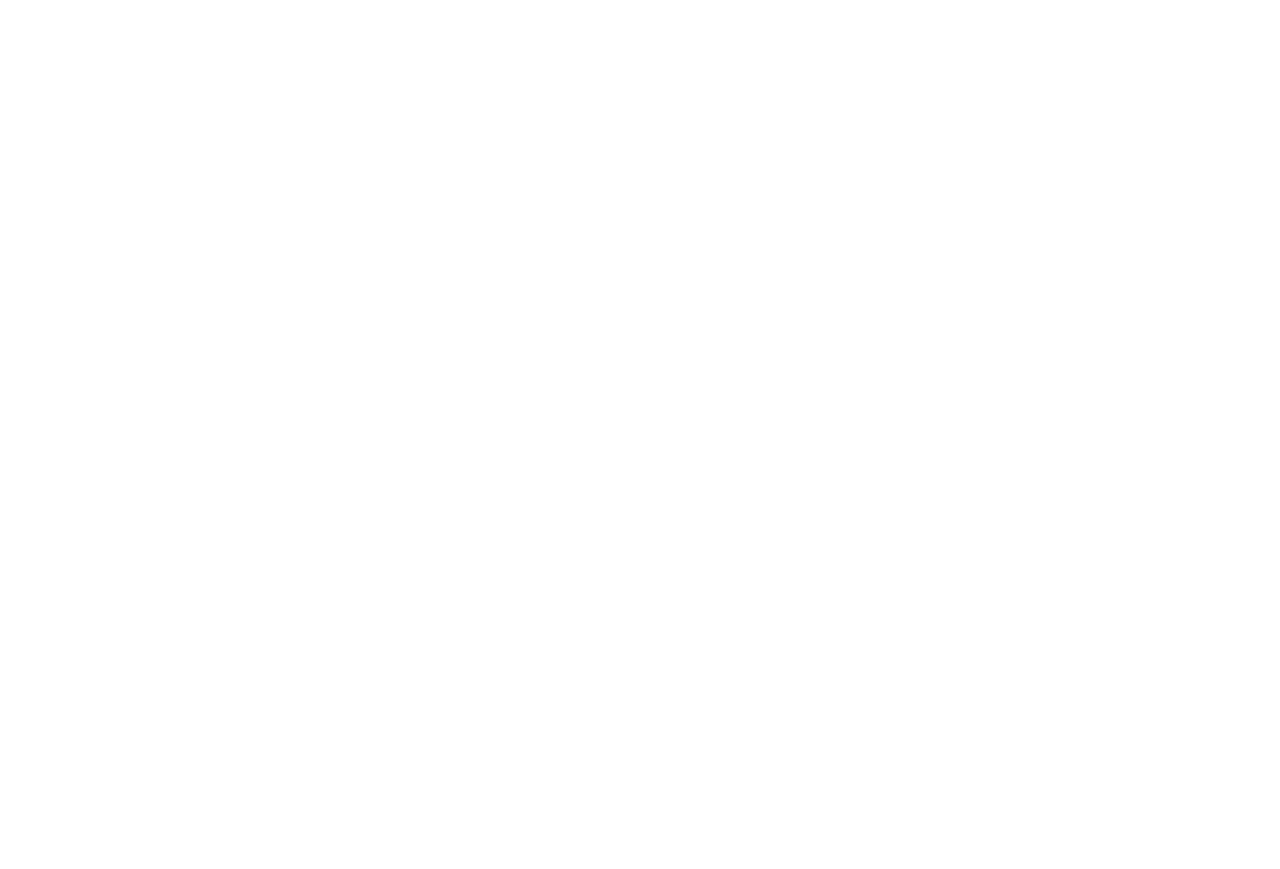
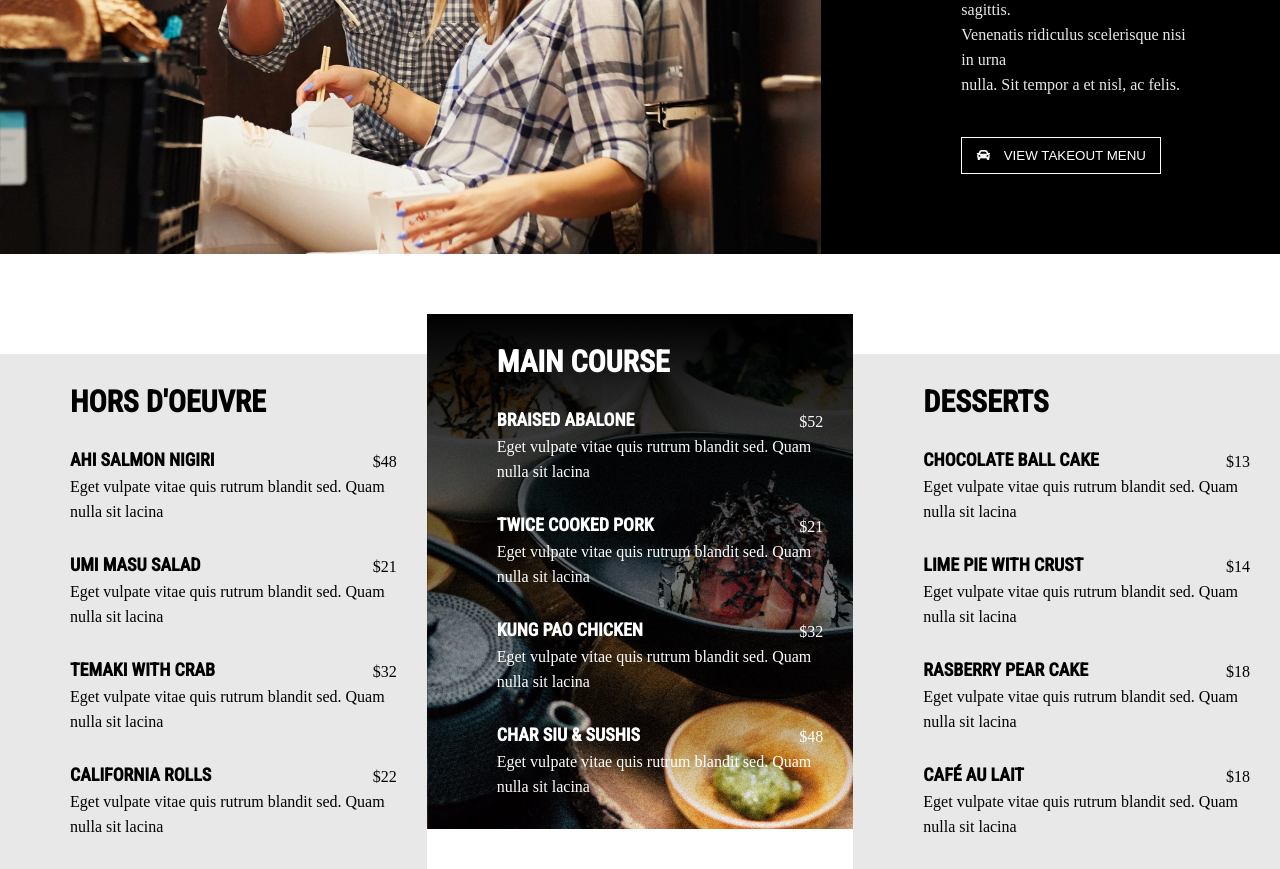
Before and after one commit to DamianoLunardo/proj-html-vuejs, a Vue app: page / in a window 1280 px wide. Shown: the part 5520-6389 px from the top of the page. Before the commit the page ends 3899 px from the top, so only its background shows below. Built offline with nearby package versions, Linux system fonts and the light colour scheme.

Commit message:
Add component center 6 and update AppMain

```diff
--- a/src/components/AppMain.vue
+++ b/src/components/AppMain.vue
@@ -2,12 +2,20 @@
 import AppMainTop from './AppMainTop.vue';
 import AppMainCenter1 from './AppMainCenter1.vue';
 import AppMainCenter2 from './AppMainCenter2.vue';
+import AppMainCenter3 from './AppMainCenter3.vue';
+import AppMainCenter4 from './AppMainCenter4.vue';
+import AppMainCenter5 from './AppMainCenter5.vue';
+import AppMainCenter6 from './AppMainCenter6.vue';
 
 export default {
   components: {
     AppMainTop,
     AppMainCenter1,
     AppMainCenter2,
+    AppMainCenter3,
+    AppMainCenter4,
+    AppMainCenter5,
+    AppMainCenter6,
 
   },
   data () {
@@ -22,7 +30,11 @@
 <template>
 <AppMainTop/>
 <AppMainCenter1/>
-<AppMainCenter2 />
+<AppMainCenter2/>
+<AppMainCenter3/>
+<AppMainCenter4/>
+<AppMainCenter5/>
+<AppMainCenter6/>
 </template>
 
 <style lang="scss" scoped>
--- /dev/null
+++ b/src/components/AppMainCenter6.vue
@@ -0,0 +1,200 @@
+<template>
+    <div class="container-3">
+        <div class="grid-element">
+            <div class="card1 card-gray">
+                <div>
+                    <h4>HORS D'OEUVRE</h4>
+                    <div class="money">
+                        <div>
+                         <h5>AHI SALMON NIGIRI </h5>
+                        </div>
+                        <div>
+                        <p>&dollar;48</p>
+                        </div>
+                    </div>
+                    <p>Eget vulpate vitae quis rutrum blandit sed. Quam nulla sit lacina</p>
+                </div>
+                <div>
+                    <div class="money">
+                        <div>
+                         <h5>UMI MASU SALAD </h5>
+                        </div>
+                        <div>
+                        <p>&dollar;21</p>
+                        </div>
+                    </div>
+                    <p>Eget vulpate vitae quis rutrum blandit sed. Quam nulla sit lacina</p>
+                </div>
+                <div>
+
+                    <div class="money">
+                        <div>
+                         <h5>TEMAKI WITH CRAB </h5>
+                        </div>
+                        <div>
+                        <p>&dollar;32</p>
+                        </div>
+                    </div>
+                    <p>Eget vulpate vitae quis rutrum blandit sed. Quam nulla sit lacina</p>
+                </div>
+                <div>
+                    <div class="money">
+                        <div>
+                         <h5>CALIFORNIA ROLLS </h5>
+                        </div>
+                        <div>
+                        <p>&dollar;22</p>
+                        </div>
+                    </div>
+                    <p>Eget vulpate vitae quis rutrum blandit sed. Quam nulla sit lacina</p>
+                </div>
+            </div>
+            <div class="card1 card-black">
+                <div>
+                    <h4>MAIN COURSE</h4>
+                    <div class="money">
+                        <div>
+                         <h5>BRAISED ABALONE </h5>
+                        </div>
+                        <div>
+                        <p>&dollar;52</p>
+                        </div>
+                    </div>
+                    <p>Eget vulpate vitae quis rutrum blandit sed. Quam nulla sit lacina</p>
+                </div>
+                <div>
+                    <div class="money">
+                        <div>
+                         <h5>TWICE COOKED PORK </h5>
+                        </div>
+                        <div>
+                        <p>&dollar;21</p>
+                        </div>
+                    </div>
+                    <p>Eget vulpate vitae quis rutrum blandit sed. Quam nulla sit lacina</p>
+                </div>
+                <div>
+                    <div class="money">
+                        <div>
+                         <h5>KUNG PAO CHICKEN </h5>
+                        </div>
+                        <div>
+                        <p>&dollar;32</p>
+                        </div>
+                    </div>
+                    <p>Eget vulpate vitae quis rutrum blandit sed. Quam nulla sit lacina</p>
+                </div>
+                <div>
+                    <div class="money">
+                        <div>
+                         <h5> CHAR SIU & SUSHIS</h5>
+                        </div>
+                        <div>
+                        <p>&dollar;48</p>
+                        </div>
+                    </div>
+                    <p>Eget vulpate vitae quis rutrum blandit sed. Quam nulla sit lacina</p>
+                </div>
+            </div>
+            <div class="card1 card-gray">
+                <div>
+                    <h4>DESSERTS</h4>
+                    <div class="money">
+                        <div>
+                         <h5>CHOCOLATE BALL CAKE </h5>
+                        </div>
+                        <div>
+                        <p>&dollar;13</p>
+                        </div>
+                    </div>
+                    <p>Eget vulpate vitae quis rutrum blandit sed. Quam nulla sit lacina</p>
+                </div>
+                <div>
+                    <div class="money">
+                        <div>
+                         <h5>LIME PIE WITH CRUST </h5>
+                        </div>
+                        <div>
+                        <p>&dollar;14</p>
+                        </div>
+                    </div>
+                    <p>Eget vulpate vitae quis rutrum blandit sed. Quam nulla sit lacina</p>
+                </div>
+                <div>
+                    <div class="money">
+                        <div>
+                         <h5>RASBERRY PEAR CAKE </h5>
+                        </div>
+                        <div>
+                        <p>&dollar;18</p>
+                        </div>
+                    </div>
+                    <p>Eget vulpate vitae quis rutrum blandit sed. Quam nulla sit lacina</p>
+                </div>
+                <div>
+                    <div class="money">
+                        <div>
+                         <h5>CAFÉ AU LAIT </h5>
+                        </div>
+                        <div>
+                        <p>&dollar;18</p>
+                        </div>
+                    </div>
+                    <p>Eget vulpate vitae quis rutrum blandit sed. Quam nulla sit lacina</p>
+                </div>
+            </div>
+        </div>
+    </div>
+</template>
+
+<style lang="scss" scoped>
+.money {
+    display: flex;
+    justify-content: space-between;
+}
+
+h4 {
+    font-size: 30px;
+    padding-bottom: 30px;
+    ;
+}
+
+h5 {
+    font-size: 18px;
+    font-family: 'Roboto Condensed', sans-serif;
+}
+
+.card1 {
+    display: flex;
+    flex-direction: column;
+    align-items: left;
+    gap: 30px;
+    padding: 30px;
+    padding-left: 70px;
+}
+
+.grid-element {
+    padding-top: 80px;
+    display: grid;
+    grid-template-columns: 1fr 1fr 1fr;
+
+}
+
+.card-gray {
+    background-color: #e8e8e8;
+}
+
+.card-black {
+    color: white;
+    background-size: cover;
+    background-image: linear-gradient(180deg, rgba(0, 0, 0, 1) 0%, rgba(0, 0, 0, 0) 100%), url(/images/misc22x.jpg);
+    background-position: center;
+    background-size: cover;
+}
+
+.grid-element> :nth-child(2) {
+    position: relative;
+    top: -40px;
+    grid-row-end: span 4;
+}
+</style>
```
